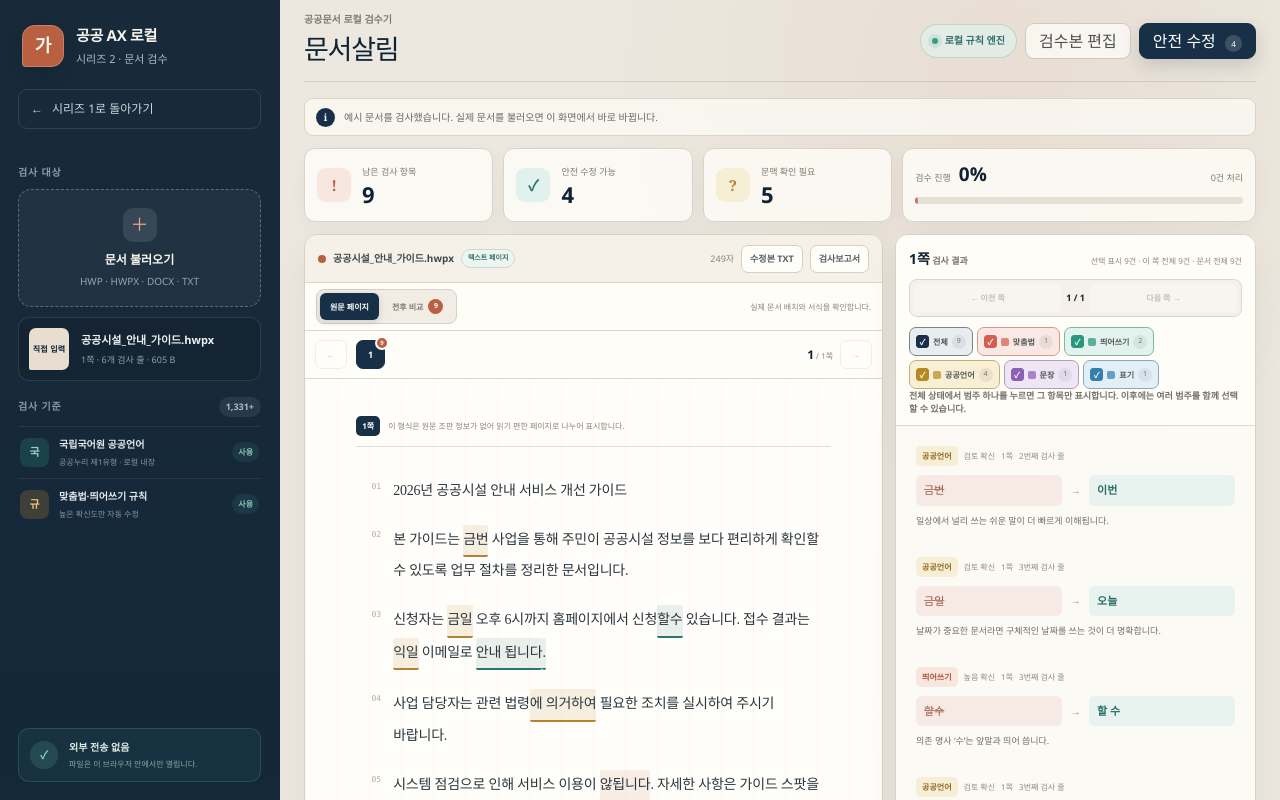
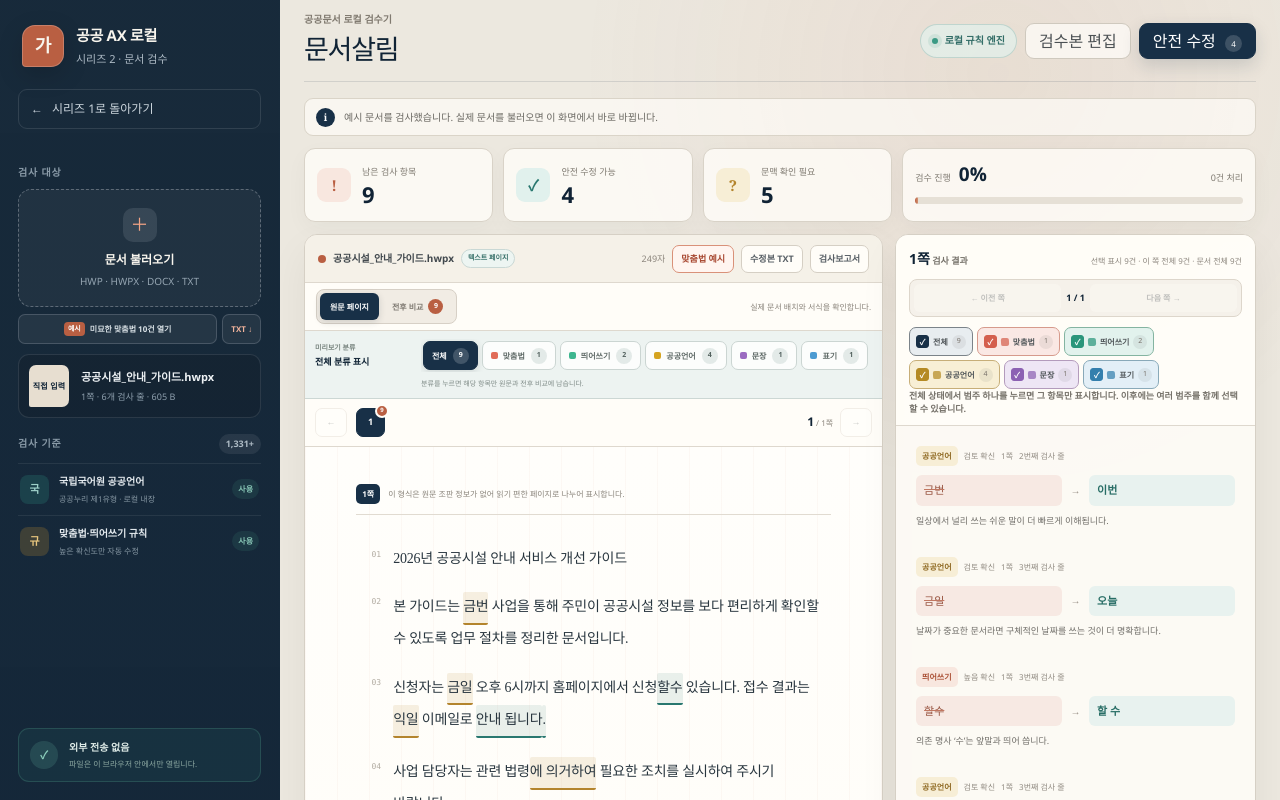
Before and after one commit to obundh/gonggong-ax-local, a Next.js app: page /series2 in a window 1280 px wide. Shown: the top 800 px of the page. Built offline with nearby package versions, Linux system fonts and the light colour scheme.

Commit message:
feat(series2): filter categories in preview

```diff
--- a/app/series2/page.tsx
+++ b/app/series2/page.tsx
@@ -31,6 +31,20 @@ const sampleParagraphs = [
   "사업 담당자는 관련 법령에 의거하여 필요한 조치를 실시하여 주시기 바랍니다.",
   "시스템 점검으로 인해 서비스 이용이 않됩니다. 자세한 사항은 가이드 스팟을 확인해 주십시오.",
   "추후 확정",
+];
+
+const subtleSpellingSampleParagraphs = [
+  "주민 안내문 맞춤법 검토 예시",
+  "검토 과정에서 행사 일정이 확정됬습니다.",
+  "접수 마감까지 몇일 남지 않았으므로 담당자에게 알려 주십시오.",
+  "제출된 자료는 항목별로 정리되여 검토자에게 전달됩니다.",
+  "신청 방법을 어떻해 설명할지 다시 확인해 주십시오.",
+  "웬지 안내 문구가 낯설게 느껴져 표현을 다시 살펴보았습니다.",
+  "회의 시간이 금새 변경될 수 있으니 게시판을 확인하십시오.",
+  "새로운 주민 참여 행사를 앞두고 설레임이 커지고 있습니다.",
+  "검토 결과에서 희안한 항목이 발견되면 담당 부서에 문의하십시오.",
+  "왠만하면 모든 신청서를 같은 기준으로 검토해 주십시오.",
+  "수정한 내용은 일일히 대조한 뒤 최종본에 반영하십시오.",
 ];
 
 const findingCategories: FindingCategory[] = [
@@ -267,6 +281,13 @@ export default function SeriesTwoPage() {
     activeCategories.has(category),
   );
   const someCategoriesSelected = activeCategories.size > 0;
+  const activeCategorySummary = allCategoriesSelected
+    ? "전체 분류 표시"
+    : activeCategories.size === 0
+      ? "표시 항목 없음"
+      : activeCategories.size === 1
+        ? `${findingCategories.find((category) => activeCategories.has(category))}만 표시`
+        : `${activeCategories.size}개 분류 표시`;
 
   const findingsByPage = useMemo(() => {
     const result = Array.from({ length: document.pages.length }, () => 0);
@@ -381,6 +402,23 @@ export default function SeriesTwoPage() {
     setBaselineCount(nextFindings.length);
     setDraftText(nextDocument.paragraphs.join("\n"));
     setIsEditing(false);
+  };
+
+  const openSubtleSpellingSample = () => {
+    const nextDocument = createFlowDocument({
+      name: "맞춤법_미묘한_오류_예시.txt",
+      format: "TXT",
+      paragraphs: subtleSpellingSampleParagraphs,
+      bytes: new Blob([subtleSpellingSampleParagraphs.join("\n")]).size,
+    });
+    const spellingCount = analyzeParagraphs(nextDocument.paragraphs).filter(
+      (finding) => finding.category === "맞춤법",
+    ).length;
+    resetForDocument(nextDocument);
+    setActiveCategories(new Set(["맞춤법"]));
+    setNotice(
+      `미묘한 맞춤법 오류 ${spellingCount}건이 담긴 예시를 열었습니다. 미리보기에는 맞춤법만 표시합니다.`,
+    );
   };
 
   const loadFile = async (file: File | undefined) => {
@@ -712,6 +750,19 @@ export default function SeriesTwoPage() {
             accept=".hwpx,.docx,.txt,.hwp"
             onChange={(event) => void loadFile(event.target.files?.[0])}
           />
+          <div className={styles.sampleActions}>
+            <button type="button" onClick={openSubtleSpellingSample}>
+              <span>예시</span>
+              미묘한 맞춤법 10건 열기
+            </button>
+            <a
+              href="/samples/맞춤법_미묘한_오류_예시.txt"
+              download
+              title="맞춤법 오류 예시 TXT 내려받기"
+            >
+              TXT ↓
+            </a>
+          </div>
         </section>
 
         <section className={styles.documentCard}>
@@ -853,6 +904,13 @@ export default function SeriesTwoPage() {
               </div>
               <div>
                 <span>{characterCount.toLocaleString()}자</span>
+                <button
+                  type="button"
+                  className={styles.spellingSampleButton}
+                  onClick={openSubtleSpellingSample}
+                >
+                  맞춤법 예시
+                </button>
                 <button type="button" onClick={downloadText}>
                   수정본 TXT
                 </button>
@@ -894,6 +952,62 @@ export default function SeriesTwoPage() {
                     ? "실제 문서 배치와 서식을 확인합니다."
                     : "원본과 적용된 수정·남은 제안을 한 줄씩 맞춰 봅니다."}
                 </p>
+              </div>
+            )}
+
+            {!isEditing && (
+              <div className={styles.previewCategoryBar}>
+                <div className={styles.previewCategoryHeading}>
+                  <span>미리보기 분류</span>
+                  <strong>{activeCategorySummary}</strong>
+                </div>
+                <div
+                  className={styles.previewCategoryButtons}
+                  role="group"
+                  aria-label="미리보기에 표시할 검사 분류"
+                >
+                  <button
+                    type="button"
+                    className={
+                      allCategoriesSelected ? styles.activePreviewCategory : ""
+                    }
+                    aria-pressed={allCategoriesSelected}
+                    onClick={() => {
+                      setActiveCategories(new Set(findingCategories));
+                      setSelectedId(null);
+                    }}
+                  >
+                    <span>전체</span>
+                    <b>{currentPageFindings.length}</b>
+                  </button>
+                  {findingCategories.map((category) => {
+                    const isActive =
+                      !allCategoriesSelected && activeCategories.has(category);
+                    return (
+                      <button
+                        type="button"
+                        key={`preview-category-${category}`}
+                        data-category={category}
+                        className={
+                          isActive ? styles.activePreviewCategory : ""
+                        }
+                        aria-pressed={isActive}
+                        onClick={() => {
+                          setActiveCategories(new Set([category]));
+                          setSelectedId(null);
+                        }}
+                        title={`${category}만 미리보기`}
+                      >
+                        <span>
+                          <i aria-hidden="true" />
+                          {category}
+                        </span>
+                        <b>{counts[category]}</b>
+                      </button>
+                    );
+                  })}
+                </div>
+                <small>분류를 누르면 해당 항목만 원문과 전후 비교에 남습니다.</small>
               </div>
             )}
 
--- a/app/series2/series2.module.css
+++ b/app/series2/series2.module.css
@@ -150,6 +150,50 @@
   opacity: 0.75;
 }
 
+.sampleActions {
+  display: grid;
+  grid-template-columns: minmax(0, 1fr) auto;
+  gap: 5px;
+  margin-top: 7px;
+}
+
+.sampleActions button,
+.sampleActions a {
+  display: inline-flex;
+  min-height: 30px;
+  align-items: center;
+  justify-content: center;
+  gap: 5px;
+  border: 1px solid rgba(255, 255, 255, 0.16);
+  border-radius: 7px;
+  background: rgba(255, 255, 255, 0.06);
+  color: #dbe3e7;
+  font-size: 8px;
+  font-weight: 750;
+  text-decoration: none;
+  cursor: pointer;
+}
+
+.sampleActions button:hover,
+.sampleActions a:hover {
+  border-color: rgba(243, 164, 133, 0.6);
+  background: rgba(185, 95, 66, 0.14);
+  color: #fff;
+}
+
+.sampleActions button span {
+  border-radius: 4px;
+  background: var(--rust);
+  padding: 2px 4px;
+  color: #fff;
+  font-size: 7px;
+}
+
+.sampleActions a {
+  padding: 0 8px;
+  color: #f0b39b;
+}
+
 .uploadIcon {
   display: grid;
   width: 34px;
@@ -650,6 +694,17 @@
   border-color: #aaa399;
 }
 
+.paperToolbar button.spellingSampleButton {
+  border-color: #d99179;
+  background: #fff5f0;
+  color: #a84831;
+}
+
+.paperToolbar button.spellingSampleButton:hover {
+  border-color: var(--rust);
+  background: #fbe7de;
+}
+
 .previewMode {
   flex: 0 0 auto;
   border: 1px solid #c9d8d5;
@@ -724,6 +779,126 @@
   font-size: 8px;
   line-height: 1.45;
   text-align: right;
+}
+
+.previewCategoryBar {
+  display: grid;
+  grid-template-columns: auto minmax(0, 1fr);
+  align-items: center;
+  gap: 7px 10px;
+  border-bottom: 1px solid #ccd7d4;
+  background: #edf3f1;
+  padding: 8px 10px;
+}
+
+.previewCategoryHeading {
+  display: grid;
+  min-width: 96px;
+  gap: 1px;
+}
+
+.previewCategoryHeading span {
+  color: #78847f;
+  font-size: 7px;
+  font-weight: 750;
+}
+
+.previewCategoryHeading strong {
+  color: var(--navy-deep);
+  font-size: 9px;
+}
+
+.previewCategoryButtons {
+  display: flex;
+  min-width: 0;
+  align-items: center;
+  gap: 4px;
+  overflow-x: auto;
+  padding: 2px;
+  scrollbar-width: thin;
+}
+
+.previewCategoryButtons button {
+  display: inline-flex;
+  height: 29px;
+  flex: 0 0 auto;
+  align-items: center;
+  gap: 6px;
+  border: 1px solid #cbd5d2;
+  border-radius: 7px;
+  background: rgba(255, 255, 255, 0.82);
+  padding: 0 8px;
+  color: #5e6966;
+  font-size: 8px;
+  font-weight: 800;
+  cursor: pointer;
+}
+
+.previewCategoryButtons button:hover {
+  border-color: #8aa59f;
+  background: #fff;
+}
+
+.previewCategoryButtons button.activePreviewCategory {
+  border-color: var(--navy);
+  background: var(--navy);
+  color: #fff;
+  box-shadow: 0 2px 7px rgba(34, 46, 54, 0.15);
+}
+
+.previewCategoryButtons button > span {
+  display: inline-flex;
+  align-items: center;
+  gap: 5px;
+}
+
+.previewCategoryButtons button i {
+  width: 7px;
+  height: 7px;
+  border-radius: 2px;
+  background: #9da9a6;
+}
+
+.previewCategoryButtons button[data-category="맞춤법"] i {
+  background: #e16c58;
+}
+
+.previewCategoryButtons button[data-category="띄어쓰기"] i {
+  background: #3eb68f;
+}
+
+.previewCategoryButtons button[data-category="공공언어"] i {
+  background: #d5a421;
+}
+
+.previewCategoryButtons button[data-category="문장"] i {
+  background: #9b6bc1;
+}
+
+.previewCategoryButtons button[data-category="표기"] i {
+  background: #4c9bd2;
+}
+
+.previewCategoryButtons button b {
+  display: grid;
+  min-width: 16px;
+  height: 16px;
+  place-items: center;
+  border-radius: 999px;
+  background: #e3eae8;
+  color: #53615e;
+  font-size: 7px;
+}
+
+.previewCategoryButtons button.activePreviewCategory b {
+  background: rgba(255, 255, 255, 0.18);
+  color: #fff;
+}
+
+.previewCategoryBar > small {
+  grid-column: 2;
+  color: #7f8b87;
+  font-size: 7px;
 }
 
 .pageNavigator {
@@ -2139,6 +2314,20 @@
     text-align: left;
   }
 
+  .previewCategoryBar {
+    grid-template-columns: minmax(0, 1fr);
+  }
+
+  .previewCategoryHeading {
+    display: flex;
+    align-items: baseline;
+    gap: 8px;
+  }
+
+  .previewCategoryBar > small {
+    grid-column: 1;
+  }
+
   .compareSummary {
     align-items: flex-start;
     flex-direction: column;
```
Also changed, not shown: public/samples/맞춤법_미묘한_오류_예시.txt (added).
